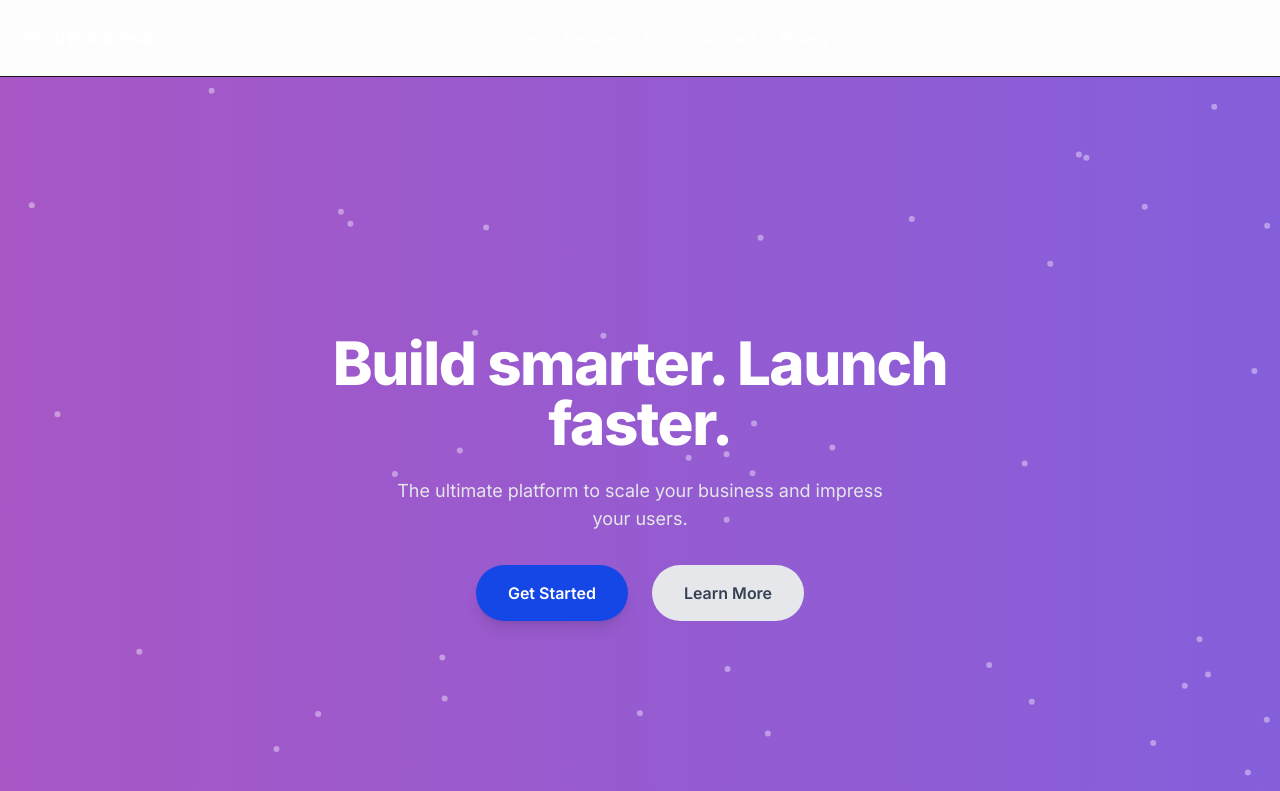
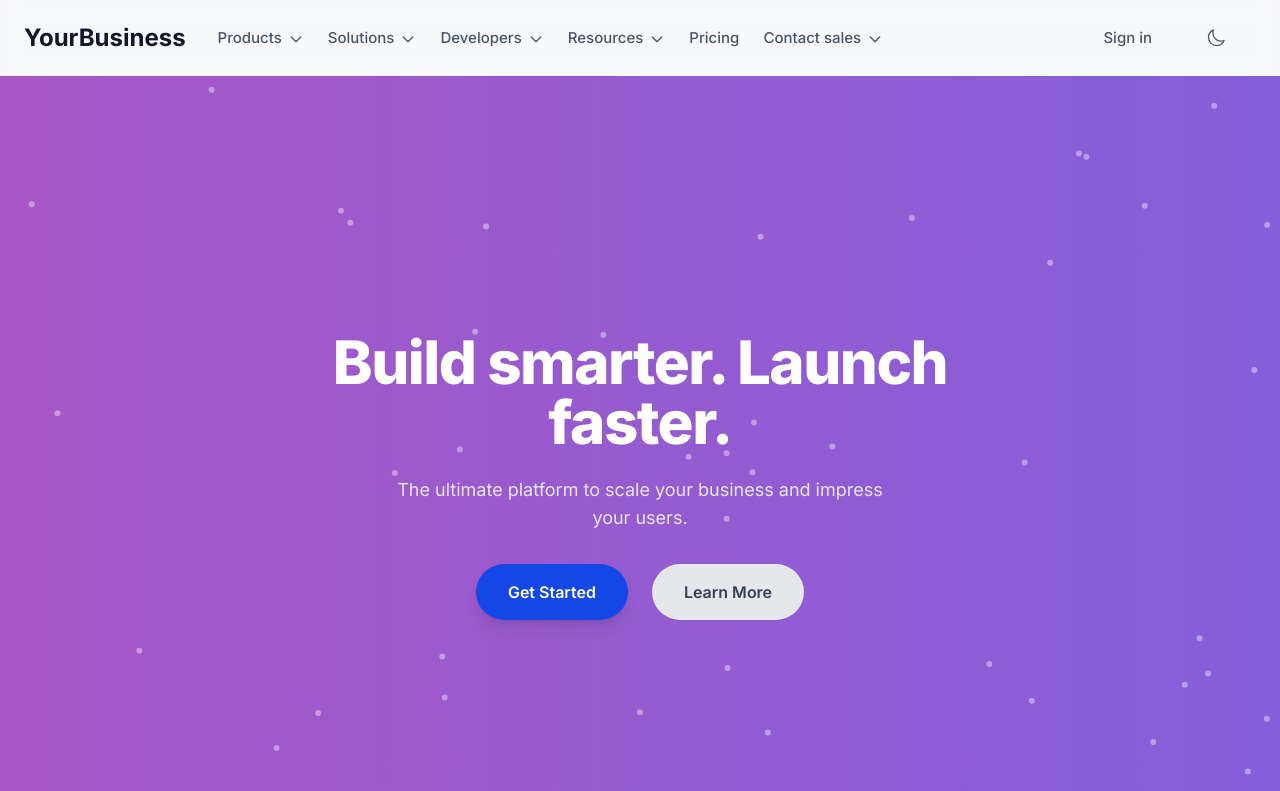
Before and after one commit to obando-ok/my-business-site, a Next.js app: page / in a window 1280 px wide. Shown: the top 791 px of the page. Built offline with nearby package versions, Linux system fonts and the light colour scheme.

Commit message:
feat: Complete Stripe-style transparent navigation implementation

```diff
--- a/src/components/layout/Navbar.tsx
+++ b/src/components/layout/Navbar.tsx
@@ -5,45 +5,82 @@ import { useEffect, useState } from "react";
 import { SunIcon, MoonIcon } from "@heroicons/react/24/outline";
 
 const navItems = [
-  { label: "Home", href: "/" },
-  { label: "Features", href: "#features" },
-  { label: "Docs", href: "/docs" },
-  { label: "Contact", href: "#contact" },
-  { label: "Privacy", href: "#privacy" }
+  { label: "Products", href: "#products", hasDropdown: true },
+  { label: "Solutions", href: "#solutions", hasDropdown: true },
+  { label: "Developers", href: "#developers", hasDropdown: true },
+  { label: "Resources", href: "#resources", hasDropdown: true },
+  { label: "Pricing", href: "#pricing" },
+  { label: "Contact sales", href: "#contact", hasDropdown: true },
 ];
 
 export default function Navbar() {
   const { theme, setTheme } = useTheme();
   const [mounted, setMounted] = useState(false);
+  const [scrolled, setScrolled] = useState(false);
 
-  useEffect(() => setMounted(true), []);
+  useEffect(() => {
+    setMounted(true);
+    const handleScroll = () => {
+      setScrolled(window.scrollY > 50);
+    };
+    window.addEventListener("scroll", handleScroll);
+    return () => window.removeEventListener("scroll", handleScroll);
+  }, []);
 
   return (
-    <header className="sticky top-0 z-50 w-full backdrop-blur-md bg-white/70 dark:bg-black/70 border-b border-border">
+    <header className={`sticky top-0 z-50 w-full backdrop-blur-sm transition-all duration-300 ${
+      scrolled ? "bg-white/80 dark:bg-black/80 shadow-sm" : "bg-transparent"
+    }`}>
       <nav className="mx-auto flex max-w-7xl items-center justify-between px-6 py-4">
-        <div className="text-xl font-bold tracking-tight">
-          <Link href="/" className="text-white hover:text-primary transition-colors">
+        {/* Left Section */}
+        <div className="flex items-center gap-8">
+          <Link href="/" className="text-2xl font-bold text-gray-900 dark:text-white">
             YourBusiness
           </Link>
-        </div>
-        <ul className="hidden md:flex gap-6 text-sm font-medium">
+
+          <div className="hidden lg:flex items-center gap-6">
             {navItems.map((item) => (
-            <li key={item.label}>
+              <div key={item.label} className="relative group">
                 <Link
                   href={item.href}
-                className="text-white hover:text-primary transition-colors duration-200"
+                  className="flex items-center gap-1.5 text-[15px] font-medium text-gray-600 hover:text-gray-900 dark:text-gray-300 dark:hover:text-white transition-colors duration-200"
                 >
                   {item.label}
+                  {item.hasDropdown && (
+                    <svg
+                      className="w-4 h-4 mt-0.5 text-current"
+                      fill="none"
+                      stroke="currentColor"
+                      viewBox="0 0 24 24"
+                    >
+                      <path
+                        strokeLinecap="round"
+                        strokeLinejoin="round"
+                        strokeWidth={2}
+                        d="M19 9l-7 7-7-7"
+                      />
+                    </svg>
+                  )}
                 </Link>
-            </li>
+              </div>
             ))}
-        </ul>
-        <div className="flex items-center gap-4">
+          </div>
+        </div>
+
+        {/* Right Section */}
+        <div className="flex items-center gap-6">
+          <Link
+            href="#signin"
+            className="text-[15px] font-medium text-gray-600 hover:text-gray-900 dark:text-gray-300 dark:hover:text-white transition-colors duration-200"
+          >
+            Sign in
+          </Link>
+
           {mounted && (
             <button
               aria-label="Toggle Theme"
               onClick={() => setTheme(theme === "dark" ? "light" : "dark")}
-              className="p-2 rounded hover:bg-gray-100 dark:hover:bg-gray-800 transition text-white hover:text-primary"
+              className="p-2 rounded-full hover:bg-gray-100 dark:hover:bg-white/10 transition-colors text-gray-600 dark:text-gray-300"
             >
               {theme === "dark" ? (
                 <SunIcon className="h-5 w-5" />
--- a/src/styles/globals.css
+++ b/src/styles/globals.css
@@ -36,6 +36,32 @@ body {
   padding: 0;
   box-sizing: border-box;
   transition: background-color 0.3s ease, color 0.3s ease;
+}
+
+/* Transparent Navbar Effects */
+.backdrop-blur-sm {
+  backdrop-filter: blur(8px);
+}
+
+.dark .backdrop-blur-sm {
+  backdrop-filter: blur(12px);
+}
+
+header {
+  transition: all 0.3s cubic-bezier(0.4, 0, 0.2, 1);
+}
+
+.group:hover .dropdown-menu {
+  opacity: 1;
+  visibility: visible;
+  transform: translateY(0);
+}
+
+.dropdown-menu {
+  opacity: 0;
+  visibility: hidden;
+  transform: translateY(-10px);
+  transition: all 0.2s cubic-bezier(0.4, 0, 0.2, 1);
 }
 
 @keyframes gradientAnimation {
@@ -115,14 +141,6 @@ button:focus-visible,
   color: var(--secondary);
 }
 
-.bg-primary {
-  background-color: var(--primary);
-}
-
-.bg-secondary {
-  background-color: var(--secondary);
-}
-
 body[data-theme="dark"] {
   background-color: var(--background);
   color: var(--foreground);
```
Lines whose indentation alone changed are shown as unchanged.
